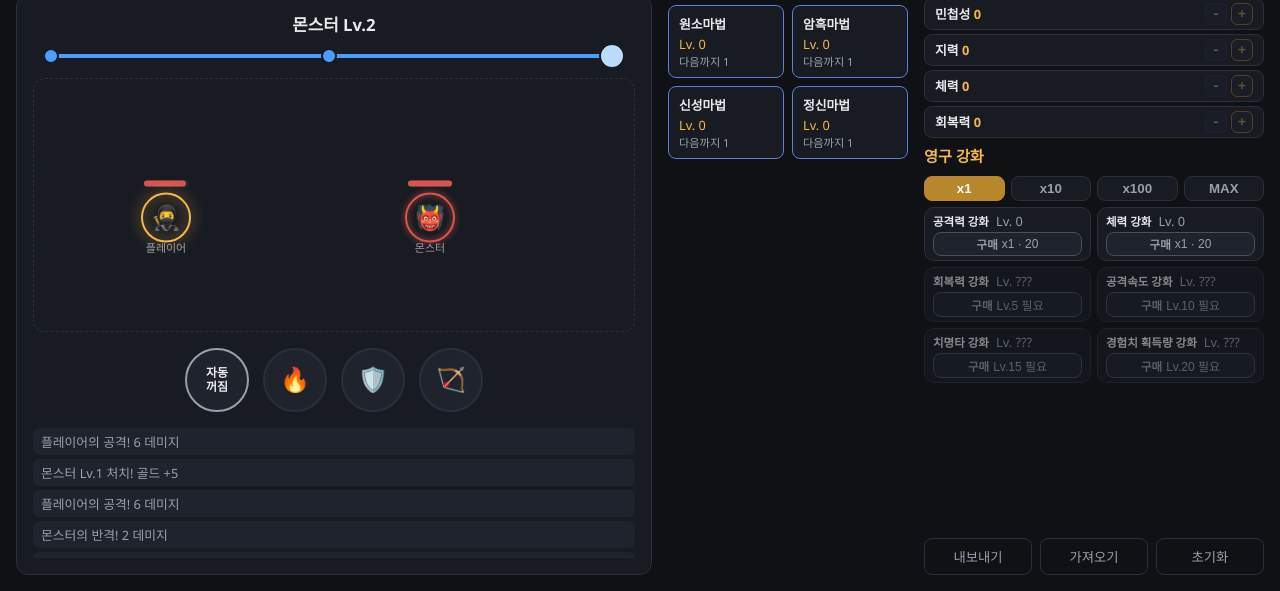
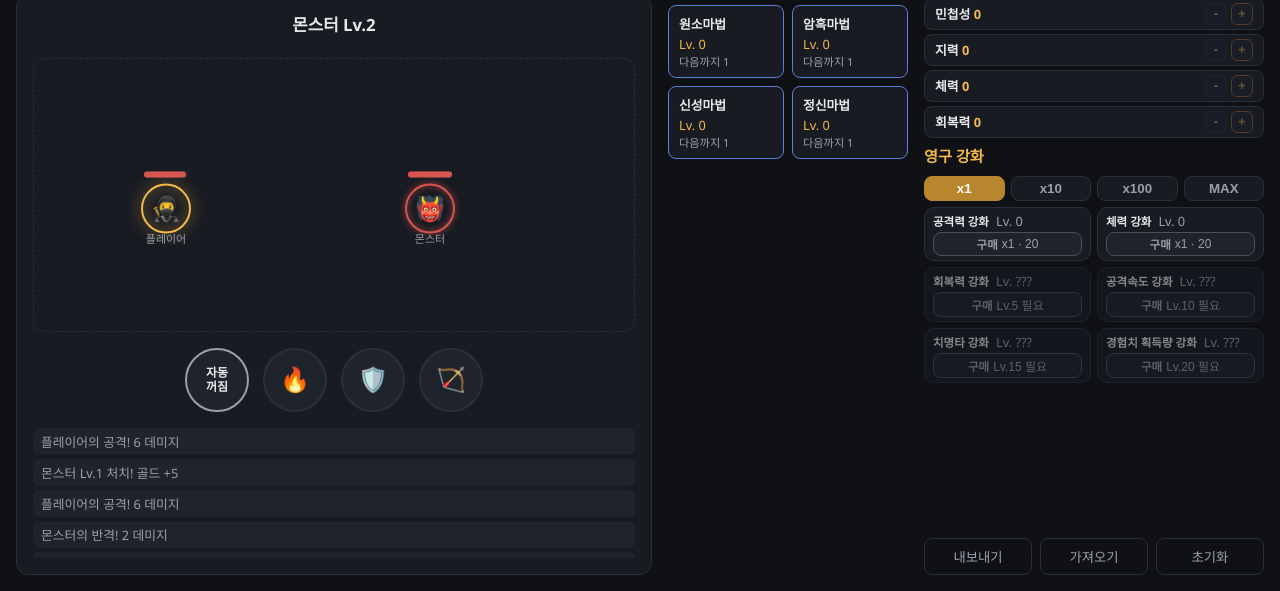
Before and after one commit to PieceOfHope/IdleGame, a website built with Vite: page index.html in a window 1280 px wide. Shown: the part 209-800 px from the top of the page. Built offline with nearby package versions, Linux system fonts and the light colour scheme.

Commit message:
Code quality pass: fix multi-agent-reviewed issues, plan tomorrow
Reviewed combat/core-loop, save/config, and UI/rendering with a
multi-agent code-review pass, verified each candidate by reading the
actual code, then fixed the confirmed ones directly:

- saveManager: legacy 'upgrades' import copied every key verbatim with
  no allow-list check (unlike every other schema section) - a crafted
  save with a "__proto__" key could reassign state.upgrades' own
  prototype. Now filtered through UPGRADE_CONFIG like the rest.
- permanentUpgradeSystem: purchasePermanentUpgrade() now takes and
  enforces characterLevel itself instead of relying solely on the
  caller's check, and reads upgradeDef.resourceId (default 'gold')
  instead of hardcoding gold.
- combatSystem: extracted applyDamageToPlayer() - the "apply damage,
  check death, trigger retreat" logic was duplicated between the front
  monster and the extraEnemies stack loop.
- main.js: round monster-attack damage in the combat log (weaken's
  multiplier could produce floating-point noise); the other two damage
  log lines already did this.
- renderer.js: renderCombatState/renderDerivedStats now skip DOM
  writes when nothing changed, matching every other render* function's
  existing diff-cache convention (farmingToggleBtn's innerHTML was
  being re-parsed every frame regardless).
- renderer.js/style.css: removed the stage-progress checkpoint
  indicator - it was static markup with no real data behind it,
  always showing the same "3rd checkpoint current" regardless of game
  state.
- upgradeSystem: removed getSingleCost, an unused export.

Also added eslint.config.js (flat config) + npm run lint, and fixed
the two issues it flagged on first run.

Document/TODO.md: restructured with a "tomorrow" section up top, plus
today's quality-control writeup including the one issue deliberately
left unfixed (offline safety check ignoring defensive mastery traits -
needs a design call, not a mechanical fix).

```diff
--- a/css/style.css
+++ b/css/style.css
@@ -247,41 +247,6 @@ body {
   font-size: 1.05rem;
   font-weight: 700;
   margin-bottom: 10px;
-}
-
-.stage-progress {
-  position: relative;
-  display: flex;
-  align-items: center;
-  justify-content: space-between;
-  height: 20px;
-  margin: 0 10px;
-}
-
-.stage-progress__line {
-  position: absolute;
-  left: 0;
-  right: 0;
-  top: 50%;
-  height: 4px;
-  background: var(--color-stage);
-  transform: translateY(-50%);
-  border-radius: 2px;
-}
-
-.stage-progress__checkpoint {
-  position: relative;
-  width: 16px;
-  height: 16px;
-  border-radius: 50%;
-  background: var(--color-stage);
-  border: 2px solid var(--color-panel);
-}
-
-.stage-progress__checkpoint--current {
-  width: 26px;
-  height: 26px;
-  background: #bcdcff;
 }
 
 .battlefield {
--- a/src/core/saveManager.js
+++ b/src/core/saveManager.js
@@ -1,4 +1,5 @@
 import { RESOURCE_CONFIG } from '../config/resources.js';
+import { UPGRADE_CONFIG } from '../config/upgrades.js';
 import { GAME_CONFIG } from '../config/gameConfig.js';
 import { STAT_CONFIG, CHARACTER_BALANCE } from '../config/characterConfig.js';
 import { MASTERY_CONFIG } from '../config/masteryConfig.js';
@@ -92,8 +93,9 @@ function normalizeState(data) {
   }
 
   if (data.upgrades && typeof data.upgrades === 'object') {
-    for (const [upgradeId, upgradeData] of Object.entries(data.upgrades)) {
-      state.upgrades[upgradeId] = { level: Number(upgradeData?.level) || 0 };
+    for (const upgradeDef of UPGRADE_CONFIG) {
+      const saved = data.upgrades[upgradeDef.id];
+      if (saved) state.upgrades[upgradeDef.id] = { level: Number(saved.level) || 0 };
     }
   }
 
--- a/src/main.js
+++ b/src/main.js
@@ -46,7 +46,7 @@ function handleCombatEvent(event) {
       battlefield.triggerDefeat('enemy0', event.reward);
       break;
     case 'monster-attack':
-      pushCombatLog(`몬스터의 반격! ${event.damage} 데미지`);
+      pushCombatLog(`몬스터의 반격! ${Math.ceil(event.damage)} 데미지`);
       battlefield.triggerHit('player');
       break;
     case 'player-retreat':
@@ -189,7 +189,9 @@ const refs = Renderer.initRenderer(appRoot, {
   onPermanentPurchase: (upgradeId) => {
     const upgradeDef = PERMANENT_UPGRADE_CONFIG.find((u) => u.id === upgradeId);
     if (!upgradeDef) return;
-    if (!PermanentUpgradeSystem.isPermanentUpgradeUnlocked(upgradeDef, getCharacterLevel(state))) return;
+
+    const characterLevel = getCharacterLevel(state);
+    if (!PermanentUpgradeSystem.isPermanentUpgradeUnlocked(upgradeDef, characterLevel)) return;
 
     const level = PermanentUpgradeSystem.getPermanentUpgradeLevel(state, upgradeDef.id);
     const goldAmount = state.resources.gold.amount;
@@ -198,7 +200,7 @@ const refs = Renderer.initRenderer(appRoot, {
       : permanentBuyQuantity;
 
     if (quantity <= 0) return;
-    PermanentUpgradeSystem.purchasePermanentUpgrade(state, upgradeDef, quantity);
+    PermanentUpgradeSystem.purchasePermanentUpgrade(state, upgradeDef, quantity, characterLevel);
   },
   onPermanentBuyQuantityChange: (qty) => {
     permanentBuyQuantity = qty;
--- a/src/systems/combatSystem.js
+++ b/src/systems/combatSystem.js
@@ -175,6 +175,22 @@ function damageMonster(state, damage, onEvent) {
   promoteNextEnemy(state);
 }
 
+// 몬스터(맨 앞이든 스택이든)의 공격을 플레이어에게 적용하고, 체력이 다하면 후퇴시킨다.
+// 앞 몬스터 전용 처리(약화 감소율 적용)는 호출측에서 damage를 계산한 뒤 넘긴다.
+function applyDamageToPlayer(state, derived, damage, onEvent) {
+  const combat = state.combat;
+  combat.playerCurrentHp -= damage;
+  onEvent({ type: 'monster-attack', damage });
+
+  if (combat.playerCurrentHp <= 0) {
+    // 후퇴하며 즉시 최대 체력으로 회복 - 전투는 retreatRemainingMs 동안만 멈춘다 (진행도 손실 없음).
+    combat.playerCurrentHp = derived.maxHp;
+    combat.isRetreating = true;
+    combat.retreatRemainingMs = RETREAT_DURATION_MS;
+    onEvent({ type: 'player-retreat' });
+  }
+}
+
 export function advanceCombat(state, dtMs, onEvent = () => {}) {
   const combat = state.combat;
   const derived = getDerivedStats(state);
@@ -243,16 +259,7 @@ export function advanceCombat(state, dtMs, onEvent = () => {}) {
       combat.monsterNextHitReductionPct = 0;
     }
 
-    combat.playerCurrentHp -= monsterDamage;
-    onEvent({ type: 'monster-attack', damage: monsterDamage });
-
-    if (combat.playerCurrentHp <= 0) {
-      // 후퇴하며 즉시 최대 체력으로 회복 - 전투는 retreatRemainingMs 동안만 멈춘다 (진행도 손실 없음).
-      combat.playerCurrentHp = derived.maxHp;
-      combat.isRetreating = true;
-      combat.retreatRemainingMs = RETREAT_DURATION_MS;
-      onEvent({ type: 'player-retreat' });
-    }
+    applyDamageToPlayer(state, derived, monsterDamage, onEvent);
   }
 
   // 뒤에 쌓여있는 몬스터들도 각자의 타이밍으로 플레이어를 공격한다 - 처치가 늦어질수록 다:1로 두들겨 맞는다.
@@ -264,15 +271,7 @@ export function advanceCombat(state, dtMs, onEvent = () => {}) {
     if (enemy.attackElapsedMs < enemyDef.attackIntervalMs) continue;
     enemy.attackElapsedMs -= enemyDef.attackIntervalMs;
 
-    combat.playerCurrentHp -= enemyDef.attackDamage;
-    onEvent({ type: 'monster-attack', damage: enemyDef.attackDamage });
-
-    if (combat.playerCurrentHp <= 0) {
-      combat.playerCurrentHp = derived.maxHp;
-      combat.isRetreating = true;
-      combat.retreatRemainingMs = RETREAT_DURATION_MS;
-      onEvent({ type: 'player-retreat' });
-    }
+    applyDamageToPlayer(state, derived, enemyDef.attackDamage, onEvent);
   }
 
   // 처치 속도가 스폰 속도를 못 따라가면 몬스터가 옆으로 쌓인다 (최대 동시 등장 수까지).
--- a/src/systems/permanentUpgradeSystem.js
+++ b/src/systems/permanentUpgradeSystem.js
@@ -13,14 +13,18 @@ export function isPermanentUpgradeUnlocked(upgradeDef, characterLevel) {
   return characterLevel >= (upgradeDef.requiresLevel ?? 0);
 }
 
-export function purchasePermanentUpgrade(state, upgradeDef, quantity) {
+export function purchasePermanentUpgrade(state, upgradeDef, quantity, characterLevel) {
+  if (!isPermanentUpgradeUnlocked(upgradeDef, characterLevel)) {
+    return { success: false };
+  }
+
   const level = getPermanentUpgradeLevel(state, upgradeDef.id);
   const cost = getBulkCost(upgradeDef, level, quantity);
-  const gold = state.resources.gold;
-  if (!gold || quantity <= 0 || gold.amount < cost) {
+  const resource = state.resources[upgradeDef.resourceId ?? 'gold'];
+  if (!resource || quantity <= 0 || resource.amount < cost) {
     return { success: false };
   }
-  gold.amount -= cost;
+  resource.amount -= cost;
   state.permanentUpgrades[upgradeDef.id] = { level: level + quantity };
   return { success: true, newLevel: level + quantity, cost };
 }
--- a/src/systems/upgradeSystem.js
+++ b/src/systems/upgradeSystem.js
@@ -2,10 +2,6 @@ export function isUnlocked(state, upgradeDef) {
   if (!upgradeDef.requiresUpgrade) return true;
   const { id, level } = upgradeDef.requiresUpgrade;
   return (state.upgrades[id]?.level ?? 0) >= level;
-}
-
-export function getSingleCost(upgradeDef, level) {
-  return upgradeDef.baseCost * Math.pow(upgradeDef.costMultiplier, level);
 }
 
 export function getBulkCost(upgradeDef, level, quantity) {
--- a/src/ui/renderer.js
+++ b/src/ui/renderer.js
@@ -60,12 +60,6 @@ export function initRenderer(container, {
       <section class="battle-screen">
         <div class="stage-bar">
           <div class="stage-label" id="stage-label">몬스터 Lv.1</div>
-          <div class="stage-progress">
-            <div class="stage-progress__line"></div>
-            <div class="stage-progress__checkpoint"></div>
-            <div class="stage-progress__checkpoint"></div>
-            <div class="stage-progress__checkpoint stage-progress__checkpoint--current"></div>
-          </div>
         </div>
 
         <div class="battlefield" id="battlefield">
@@ -163,6 +157,7 @@ export function initRenderer(container, {
     statRows: new Map(),
     masteryRows: new Map(),
     legacy: null,
+    lastRenderedCombatState: {},
   };
 
   refs.farmingToggleBtn.addEventListener('click', onFarmingToggle);
@@ -311,19 +306,30 @@ export function renderResourceAmount(refs, state, primaryResourceId) {
 }
 
 export function renderCombatState(refs, state) {
+  const cache = refs.lastRenderedCombatState;
   const isFarming = state.combat.farmingMode;
+
   const stageLabelText = isFarming
     ? `몬스터 Lv.${state.combat.monsterLevel} · 파밍 중`
     : `몬스터 Lv.${state.combat.monsterLevel}`;
   if (refs.stageLabelEl.textContent !== stageLabelText) refs.stageLabelEl.textContent = stageLabelText;
 
-  refs.retreatBannerEl.hidden = !state.combat.isRetreating;
+  if (cache.isRetreating !== state.combat.isRetreating) {
+    refs.retreatBannerEl.hidden = !state.combat.isRetreating;
+    cache.isRetreating = state.combat.isRetreating;
+  }
 
-  refs.farmingToggleBtn.classList.toggle('is-active', isFarming);
-  refs.farmingToggleBtn.innerHTML = isFarming ? '자동<br>켜짐' : '자동<br>꺼짐';
+  if (cache.isFarming !== isFarming) {
+    refs.farmingToggleBtn.classList.toggle('is-active', isFarming);
+    refs.farmingToggleBtn.innerHTML = isFarming ? '자동<br>켜짐' : '자동<br>꺼짐';
+    cache.isFarming = isFarming;
+  }
 
-  for (const [masteryId, rowRefs] of refs.masteryRows) {
-    rowRefs.root.classList.toggle('is-active', masteryId === state.combat.activeStyleId);
+  if (cache.activeStyleId !== state.combat.activeStyleId) {
+    for (const [masteryId, rowRefs] of refs.masteryRows) {
+      rowRefs.root.classList.toggle('is-active', masteryId === state.combat.activeStyleId);
+    }
+    cache.activeStyleId = state.combat.activeStyleId;
   }
 }
 
@@ -364,13 +370,17 @@ export function renderCharacterLevel(refs, state) {
   }
 }
 
+function setTextIfChanged(el, text) {
+  if (el.textContent !== text) el.textContent = text;
+}
+
 export function renderDerivedStats(refs, state) {
   const preview = getStatPreview(state);
-  refs.derivedPhysicalEl.textContent = formatNumber(preview.physicalDamage);
-  refs.derivedMagicEl.textContent = formatNumber(preview.magicDamage);
-  refs.derivedAttackSpeedEl.textContent = `${preview.attacksPerSec.toFixed(2)}/초`;
-  refs.derivedMaxHpEl.textContent = formatNumber(preview.maxHp);
-  refs.derivedRegenEl.textContent = `${preview.hpRegenPerSec.toFixed(2)}/초`;
+  setTextIfChanged(refs.derivedPhysicalEl, formatNumber(preview.physicalDamage));
+  setTextIfChanged(refs.derivedMagicEl, formatNumber(preview.magicDamage));
+  setTextIfChanged(refs.derivedAttackSpeedEl, `${preview.attacksPerSec.toFixed(2)}/초`);
+  setTextIfChanged(refs.derivedMaxHpEl, formatNumber(preview.maxHp));
+  setTextIfChanged(refs.derivedRegenEl, `${preview.hpRegenPerSec.toFixed(2)}/초`);
 }
 
 export function renderStatPanel(refs, state, statConfig) {
```
Also changed, not shown: Document/TODO.md (+33 -1 lines).
